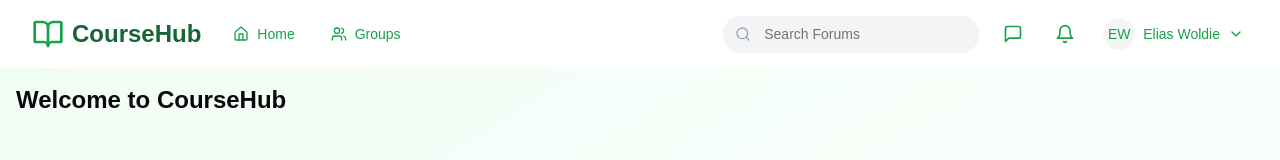
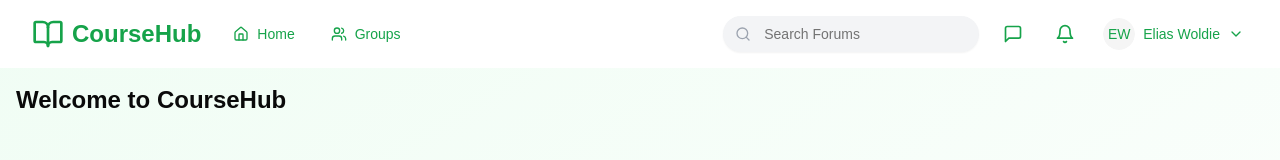
Before and after one commit to jitani04/CourseHub_, a React (Create React App) app in the folder frontend/: page /dashboard in a window 1280 px wide. Shown: the top 160 px of the page. Built offline with nearby package versions, Linux system fonts and the light colour scheme; no server answers; sample sign-in values are in the browser's storage.

Commit message:
Update text color

```diff
--- a/frontend/src/components/layout/Header.js
+++ b/frontend/src/components/layout/Header.js
@@ -57,7 +57,7 @@ function Header() {
         <div className="flex items-center space-x-4">
           <Link to="/dashboard" className="flex items-center space-x-2">
             <BookOpen className="h-8 w-8 text-green-600" />
-            <h1 className="text-2xl font-bold text-green-800">CourseHub</h1>
+            <h1 className="text-2xl font-bold text-green-600">CourseHub</h1>
           </Link>
           <nav className="hidden md:flex space-x-1">
             <Button
@@ -119,7 +119,7 @@ function Header() {
             </DropdownMenuTrigger>
 
             <DropdownMenuContent align="end" className="w-56">
-              <DropdownMenuLabel>My Account</DropdownMenuLabel>
+              <DropdownMenuLabel className="text-green-800">My Account</DropdownMenuLabel>
               <DropdownMenuSeparator />
               <DropdownMenuItem className={defaultItemHoverClasses}>
                 Profile
```
